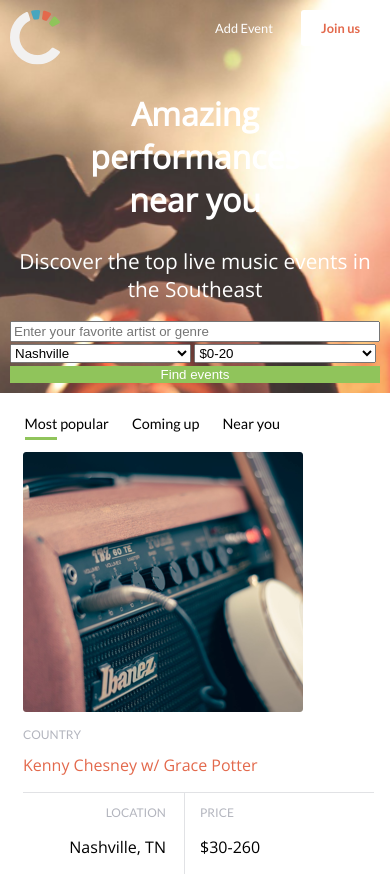
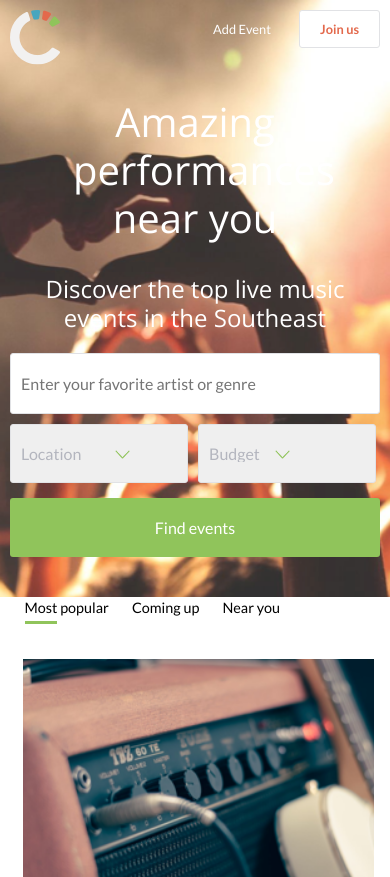
Before and after one commit to mellenklein/Concert_Finder, a website: page index.html in a window 390 px wide. Shown: the top 877 px of the page. Drawn offline with nearby package versions, Linux system fonts and the light colour scheme.

Commit message:
adding icons, polishing mobile styles

```diff
--- a/index.html
+++ b/index.html
@@ -26,7 +26,9 @@
         <h2>Discover the top live music events in the Southeast</h2>
         <form class="search" method="post">
           <input type="text" name="artist" placeholder="Enter your favorite artist or genre">
-          <select name="location">
+          <img src="images/arrow.png" alt="arrow" class="arrow"/>
+          <select name="location" class="location">
+            <option value="option">Location</option>
             <option value="option">Nashville</option>
             <option value="option">Atlanta</option>
             <option value="option">Birmingham</option>
@@ -34,7 +36,9 @@
             <option value="option">New York</option>
             <option value="option">San Francisco</option>
           </select>
+          <img src="images/arrow.png" alt="arrow" class="arrow right"/>
           <select name="budget">
+            <option value="option">Budget</option>
             <option value="option">$0-20</option>
             <option value="option">$21-50</option>
             <option value="option">$51-100</option>
@@ -100,9 +104,9 @@
       </main>
       <footer>
         <div class="icons">
-          <i>f</i>
-          <i>t</i>
-          <i>g+</i>
+          <img src="images/fb.png" alt="Facebook logo" />
+          <img src="images/tw.png" alt="Twitter logo" />
+          <img src="images/gg.png" alt="Google logo" />
         </div>
         <nav class="footer">
           <p>(c) 2015 Caddis <a href="#">Privacy Policy</a><a href="#">Terms of Use</a></p>
--- a/styles/main.scss
+++ b/styles/main.scss
@@ -51,7 +51,7 @@ section.hero {
     button {
       background: white;
       color: $title;
-      border: none;
+      border: 1px solid $border;
       border-radius: 3px;
       padding: 10px 20px;
       font-size: .8em;
@@ -77,31 +77,64 @@ section.hero {
   }
   h1, h2 {
     font-family: 'Open Sans', sans-serif;
-    font-size: 2em;
+    font-size: 2.5em;
     text-align: center;
+    font-weight: lighter;
+    line-height: 1.2;
   }
   h1 {
     @include span-columns(8 of 12);
     @include shift(2);
   }
   h2 {
-    font-size: 1.3em;
-    font-weight: lighter;
+    font-size: 1.5em;
   }
   form {
     @include span-columns(12);
     input {
       width: 100%;
     }
+    img.arrow {
+      position: absolute;
+      z-index: 99;
+      left: 115px;
+      top: 450px;
+      width: 15px;
+    }
+    img.arrow.right {
+      left: 275px;
+    }
     select {
-      width: 49%;
+      width: 48%;
+      padding: 20px;
+      margin-top: 10px;
+      border: 0;
+      border-radius: 3px;
+      -webkit-appearance: none;
+      padding-left: 30px;
+    }
+    input, select {
+      padding: 20px 0 20px 10px;
+      border-radius: 3px;
+      border: 1px solid $border;
+      font-size: 1em;
+      color: $info;
+      font-family: 'Lato', sans-serif;
+    }
+    select.location {
+      margin-right: 2%;
     }
     button {
       width: 100%;
       background: $base01;
       color: white;
+      font-size: 1em;
       border: none;
       font-weight: 500;
+      padding: 20px 0;
+      border-radius: 3px;
+      margin: 15px auto 30px;
+      font-family: 'Lato', sans-serif;
     }
   }
 }
@@ -126,11 +159,18 @@ main.featured {
     }
   }
   section.events {
-    // @include span-columns(12);
+    @include span-columns(12);
     width: 100%;
     margin: 1%;
     article.event {
+      @include span-columns(12);
       margin: 20px auto;
+      img {
+        width: 100%;
+        height: 260px;
+        // width: 260px;
+        object-fit: cover;
+      }
       p.category {
         color: $info;
         text-transform: uppercase;
@@ -179,6 +219,20 @@ main.featured {
 
 footer {
   @include outer-container(100%);
-  border-top: 1px solid gray;
+  border-top: 1px solid $border;
   text-align: center;
+  padding: 30px 0;
+  img {
+    height: 30px;
+    margin: 0 5px;
+  }
+  p, a {
+    color: $info;
+    font-size: .9em;
+    font-family: 'Open Sans', sans-serif;
+  }
+  a {
+    text-decoration: underline;
+    margin-left: 10px;
+  }
 }
```
Also changed, not shown: images/arrow.png (added), images/fb.png (added), images/gg.png (added), images/tw.png (added), styles/main.css.
